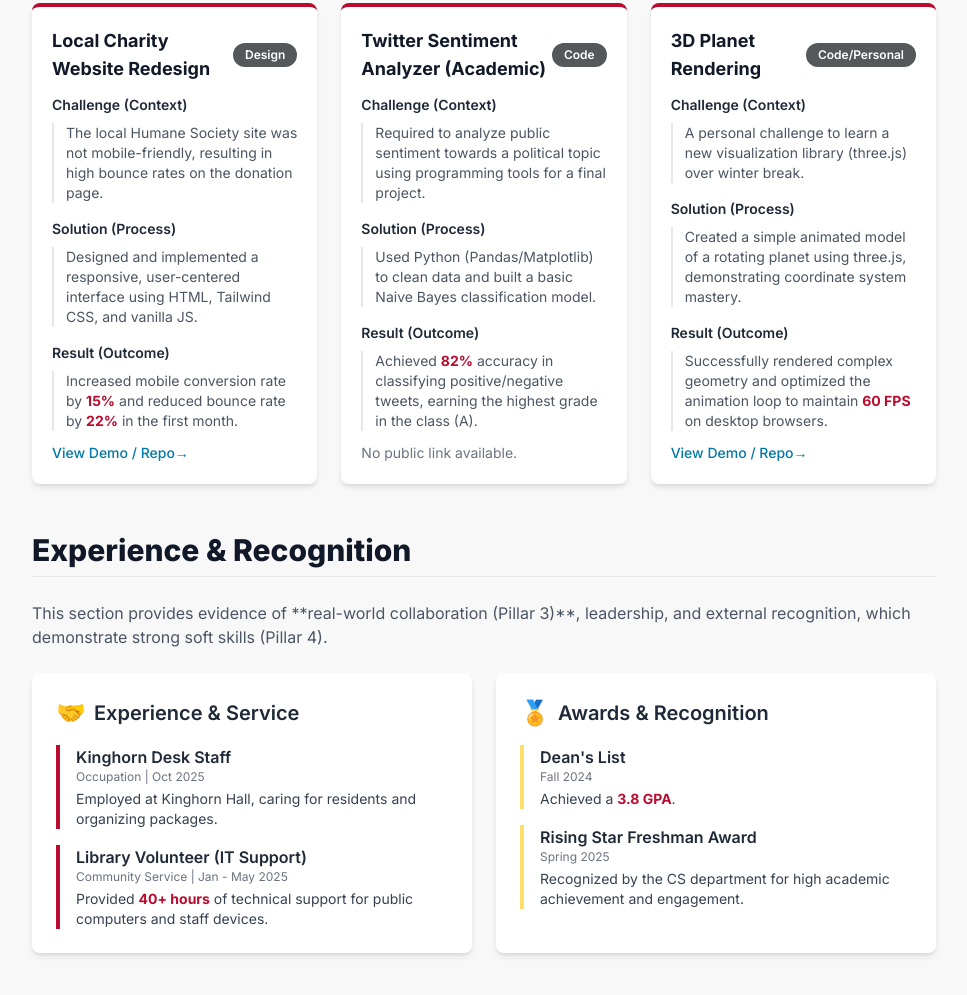
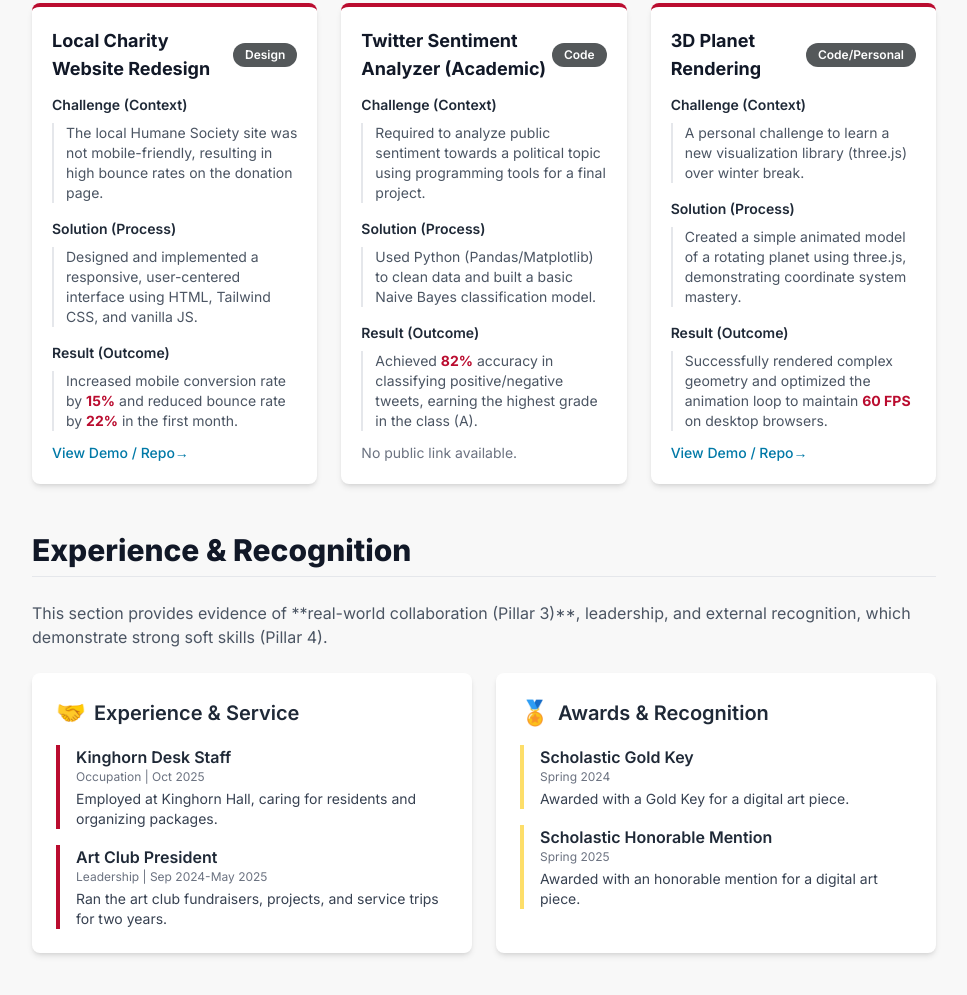
Before and after one commit to julietolson25/working-pbl-project, a plain HTML site: page index.html in a window 1280 px wide. Shown: the part 1617-2612 px from the top of the page, without its empty margins (296-1263 px from the left). Drawn offline with nearby package versions, Linux system fonts and the light colour scheme.

Commit message:
Update index.html

```diff
--- a/index.html
+++ b/index.html
@@ -318,11 +318,11 @@ CONFIRMATION: NO SVG graphics used. NO Mermaid JS used. -->
         const recognitionData = {
             experience: [
                 { title: "Kinghorn Desk Staff", type: "Occupation", duration: "Oct 2025", detail: "Employed at Kinghorn Hall, caring for residents and organizing packages." },
-                { title: "Library Volunteer (IT Support)", type: "Community Service", duration: "Jan - May 2025", detail: "Provided **40+ hours** of technical support for public computers and staff devices." },
+                { title: "Art Club President", type: "Leadership", duration: "Sep 2024-May 2025", detail: "Ran the art club fundraisers, projects, and service trips for two years." },
             ],
             awards: [
-                { title: "Dean's List", duration: "Fall 2024", detail: "Achieved a **3.8 GPA**." },
-                { title: "Rising Star Freshman Award", duration: "Spring 2025", detail: "Recognized by the CS department for high academic achievement and engagement." },
+                { title: "Scholastic Gold Key", duration: "Spring 2024", detail: "Awarded with a Gold Key for a digital art piece." },
+                { title: "Scholastic Honorable Mention", duration: "Spring 2025", detail: "Awarded with an honorable mention for a digital art piece." },
             ]
         };
 
```
